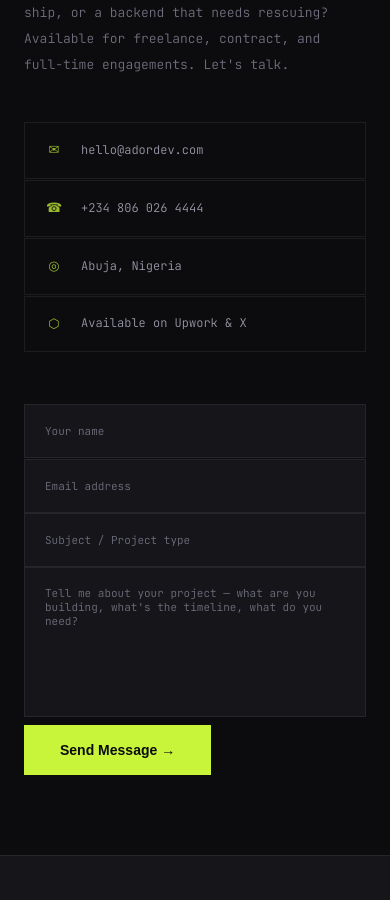
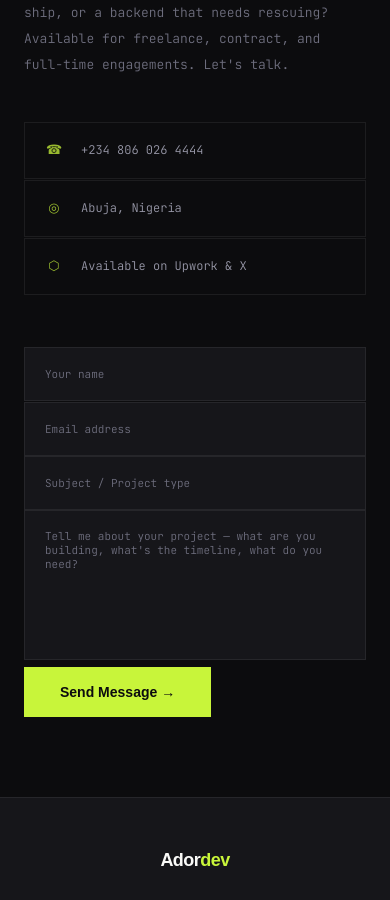
Before and after one commit to yungstarry/Adordev, a React (Vite) app: page / in a window 390 px wide. Shown: the part 10140-11040 px from the top of the page. Built offline with nearby package versions, Linux system fonts and the light colour scheme; a web font is replaced by a local one.

Commit message:
fix(Contact): comment out email link temporarily
The email link is being temporarily disabled while we update the contact information. The phone number remains active for inquiries.

```diff
--- a/src/components/Contact.tsx
+++ b/src/components/Contact.tsx
@@ -59,9 +59,9 @@ const Contact: React.FC = () => {
               engagements. Let's talk.
             </p>
             <div className="contact-items r d1">
-              <a href="mailto:hello@adordev.com" className="ci">
+              {/* <a href="mailto:hello@adordev.com" className="ci">
                 <span className="ci-i">✉</span>hello@adordev.com
-              </a>
+              </a> */}
               <a href="tel:+2348060264444" className="ci">
                 <span className="ci-i">☎</span>+234 806 026 4444
               </a>
```
